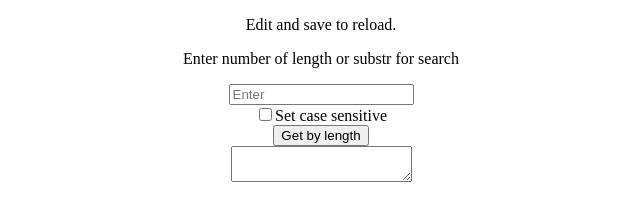
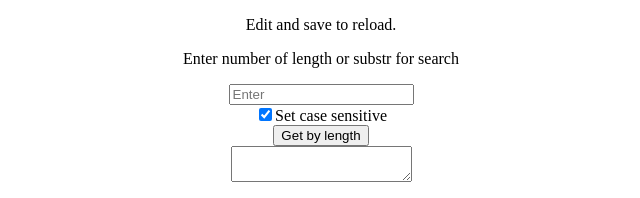
Before and after one commit to Kkasya/mrsoft, a React (Create React App) app: page / in a window 1280 px wide. Shown: the top 198 px of the page, without its empty margins (319-959 px from the left). Built offline with nearby package versions, Linux system fonts and the light colour scheme.

Commit message:
feat: add search by sensitive

```diff
--- a/src/components/checkbox/checkbox.js
+++ b/src/components/checkbox/checkbox.js
@@ -1,15 +1,18 @@
 import React, {useState} from 'react';
 
-const Checkbox = () => {
+const Checkbox = ({changeSensitive}) => {
 	const [checked, setChecked] = useState(true);
 	const description = checked ? 'Set case sensitive' : 'Set case insensitive';
-	const changeChecked = () => {
-		setChecked((prev) => !prev);
+
+	const changeChecked = (e) => {
+		const sensitive = e.target.checked;
+		setChecked(sensitive);
+		changeSensitive(sensitive);
 	};
 
 	return (
 		<div className='checkbox'>
-			<input type='checkbox' onChange={changeChecked}/>
+			<input type='checkbox' checked={checked} onChange={changeChecked} />
 			<span>{description}</span>
 		</div>
 	);
--- a/src/components/main/main.js
+++ b/src/components/main/main.js
@@ -8,24 +8,43 @@ import {data} from "../../common/data.json";
 const Main = () => {
 		const [searchTerm, setSearchTerm] = useState('');
 		const [result, setResult] = useState('');
+		const [sensitive, setSensitive] = useState(true);
+
+		const searchBySbtr = () => {
+			if (sensitive){
+				return data.filter((word) => word.includes(searchTerm));
+			} else {
+				return data.filter((word) => word.toUpperCase().includes(searchTerm.toUpperCase()));
+			}
+		};
+
+		const searchByLength = () => {
+			return data.filter((word) => word.length > searchTerm);
+		}
 
 		const defineSearchTerm = (e) => {
 			const term = e.target.value;
 			setSearchTerm(term);
+			if (term === '') setResult('');
 		};
 
 		const getResult = () => {
+			if (searchTerm !== '') {
 				const resultSearch = isNaN(searchTerm) ?
-			data.filter((word) => word.includes(searchTerm)) :
-			data.filter((word) => word.length > searchTerm)
+					searchBySbtr() :
+					searchByLength();
 				setResult(resultSearch);
+			}
 		};
 
+		const changeSensitive = (isSensitive) => {
+			setSensitive(isSensitive);
+		};
 
 		return (
 			<div className={"main"} >
 				<Input defineSearchTerm={defineSearchTerm} />
-		<Checkbox />
+				<Checkbox changeSensitive={changeSensitive}/>
 				<Search
 					searchTerm={searchTerm}
 					getResult={getResult}
--- a/src/components/result/result.js
+++ b/src/components/result/result.js
@@ -1,10 +1,8 @@
 import React from 'react';
 
 const Result = ({result}) => {
-console.log(result)
 	return (
-		<textarea value={result}>
-		</textarea>
+		<textarea value={result} readOnly />
 	);
 };
 
```
Lines whose indentation alone changed are shown as unchanged.
